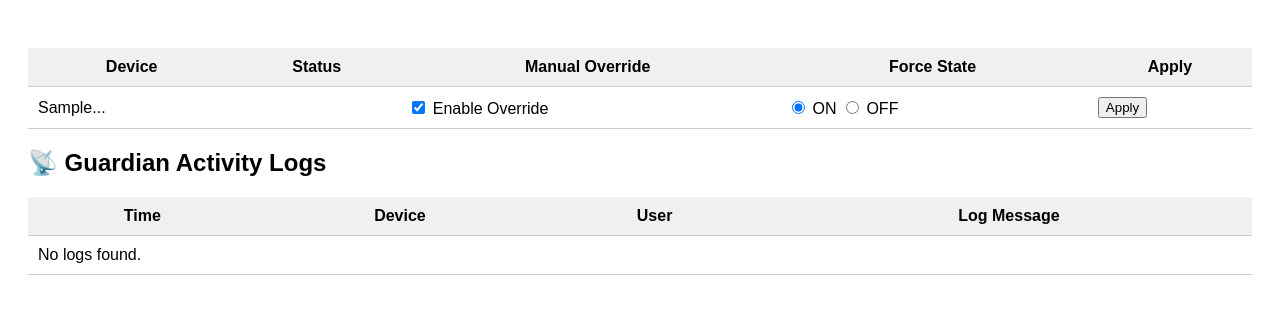
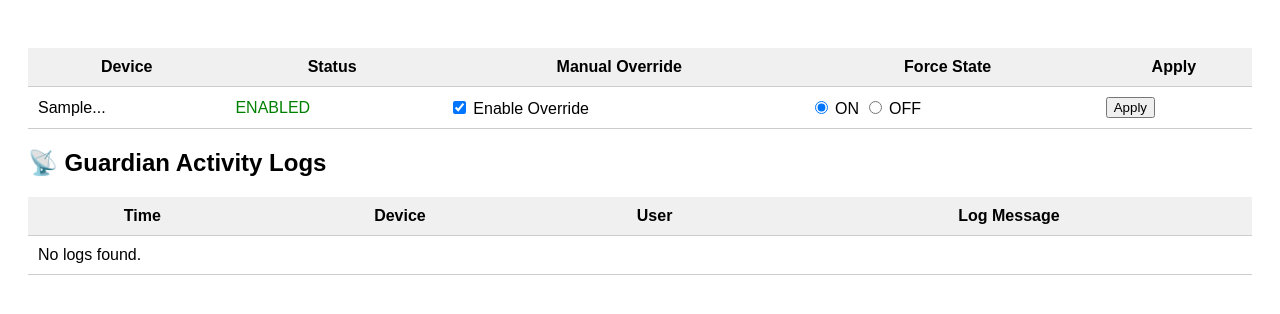
Before and after one commit to jayjchiringz/DigiServe_2, a Django app: page /logs/ in a window 1280 px wide. Shown: the top 314 px of the page. Run offline with Django 5.2, Linux system fonts and the light colour scheme; tables that the repository leaves empty hold one stand-in row (values such as "Sample post"); data that the repository does not hold is empty.

Commit message:
Updated logs_2

```diff
--- a/guardian/templates/guardian/dashboard.html
+++ b/guardian/templates/guardian/dashboard.html
@@ -10,6 +10,7 @@
         th { background-color: #f0f0f0; }
         .timestamp { font-size: 0.9em; color: #666; }
         .status-disabled { color: red; }
+        .status-enabled { color: green; }
     </style>
 </head>
 <body>
@@ -30,10 +31,13 @@
                 <tr>
                     <td>{{ device.token|slice:":12" }}...</td>
                     <td>
-                        {% if ctrl and ctrl.enabled %}
-                            <span class="status-enabled">ENABLED</span>
-                            <span class="status-disabled">DISABLED</span>
-                        {% endif %}
+                        {% with device.control as ctrl %}
+                            {% if ctrl and ctrl.enabled %}
+                                <span class="status-enabled">ENABLED</span>
+                            {% else %}
+                                <span class="status-disabled">DISABLED</span>
+                            {% endif %}
+                        {% endwith %}
                     </td>
                     <td>
                         <label><input type="checkbox" name="override_{{ device.token }}" {% if device.override_enabled %}checked{% endif %}> Enable Override</label>
```
